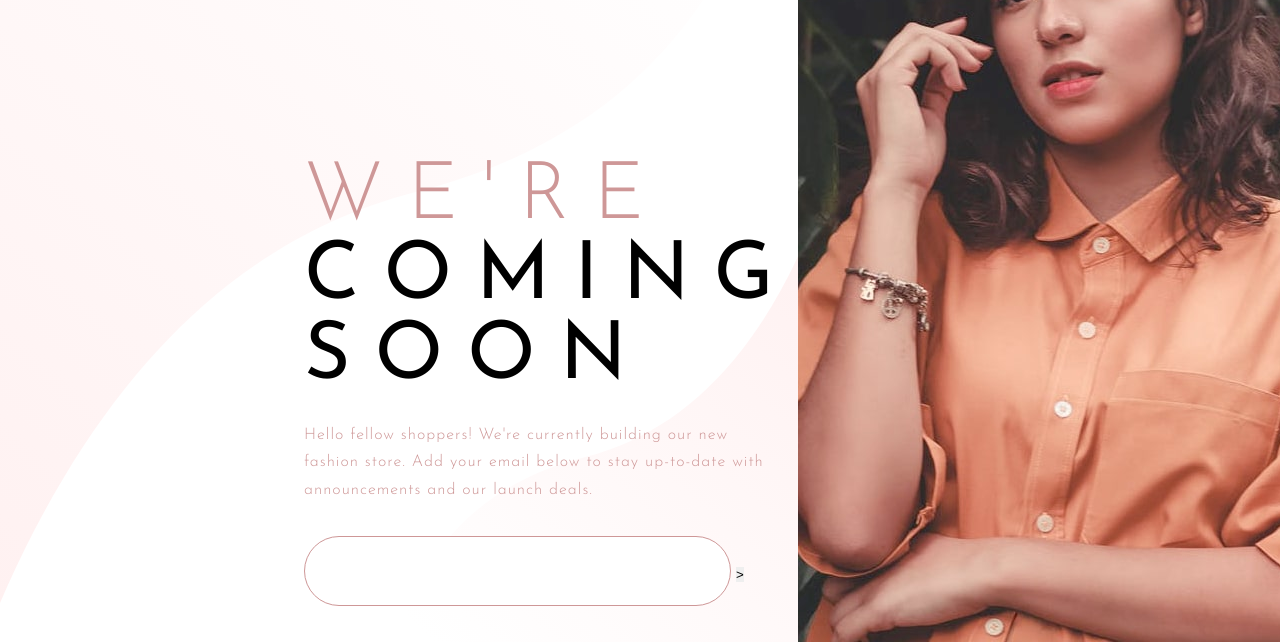
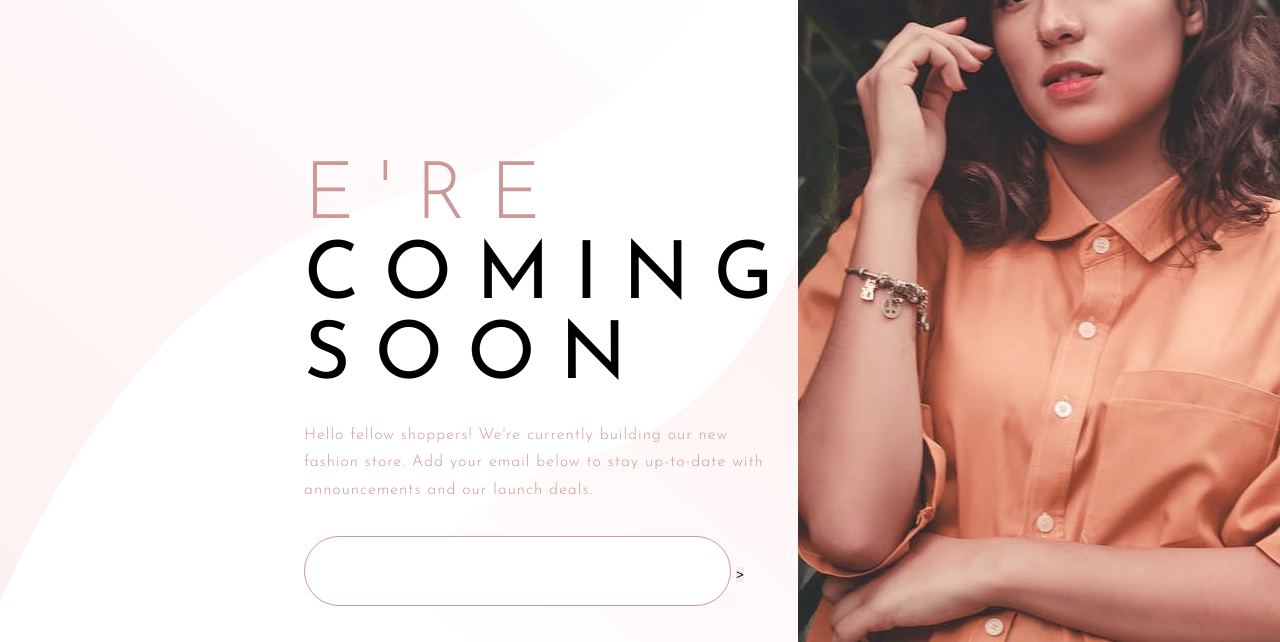
Before and after one commit to ApoloVisky/base-apparel-coming-soon-master, a plain HTML site: page index.html in a window 1280 px wide. Shown: the part 158-800 px from the top of the page. Drawn offline with Linux system fonts and the light colour scheme; files whose address does not match are found by name.

Commit message:
modificacao

```diff
--- a/index.html
+++ b/index.html
@@ -28,7 +28,7 @@
         <img class="logo" src="/images/logo.svg" alt="" />
         <div class="text">
           <p class="p1">
-            <span>WE'RE</span> <br />
+            <span>E'RE</span> <br />
 
             COMING <br />
             SOON
```
